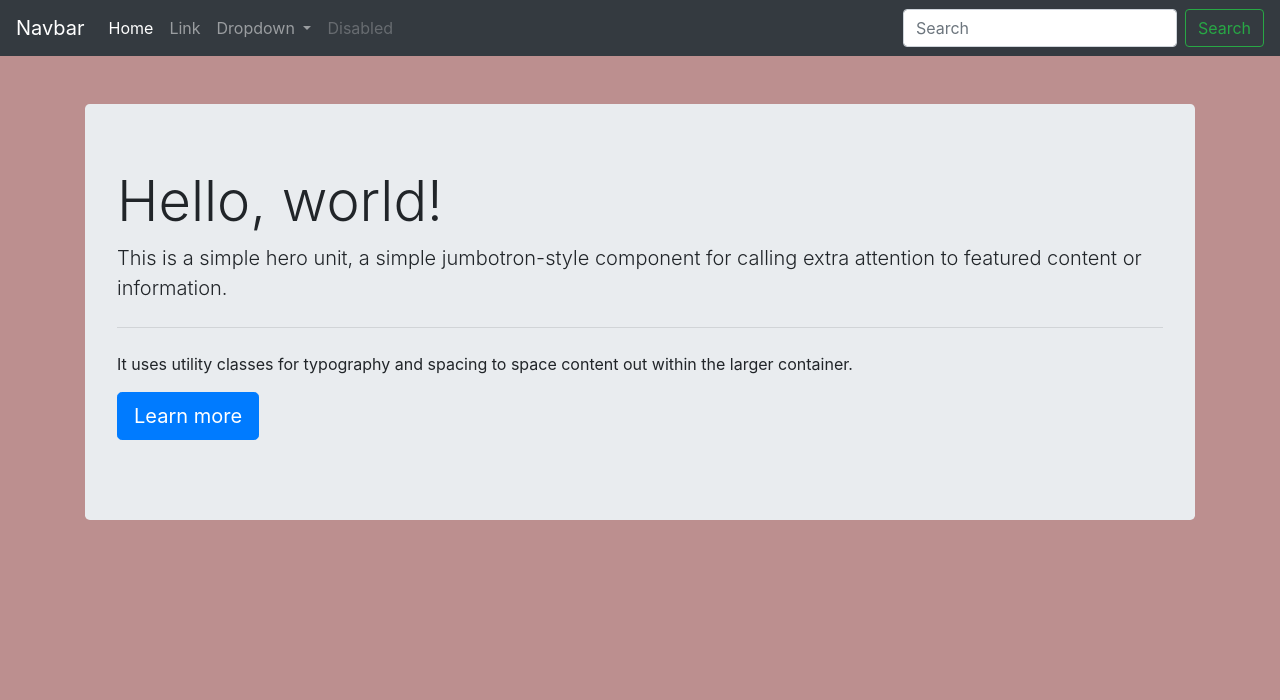
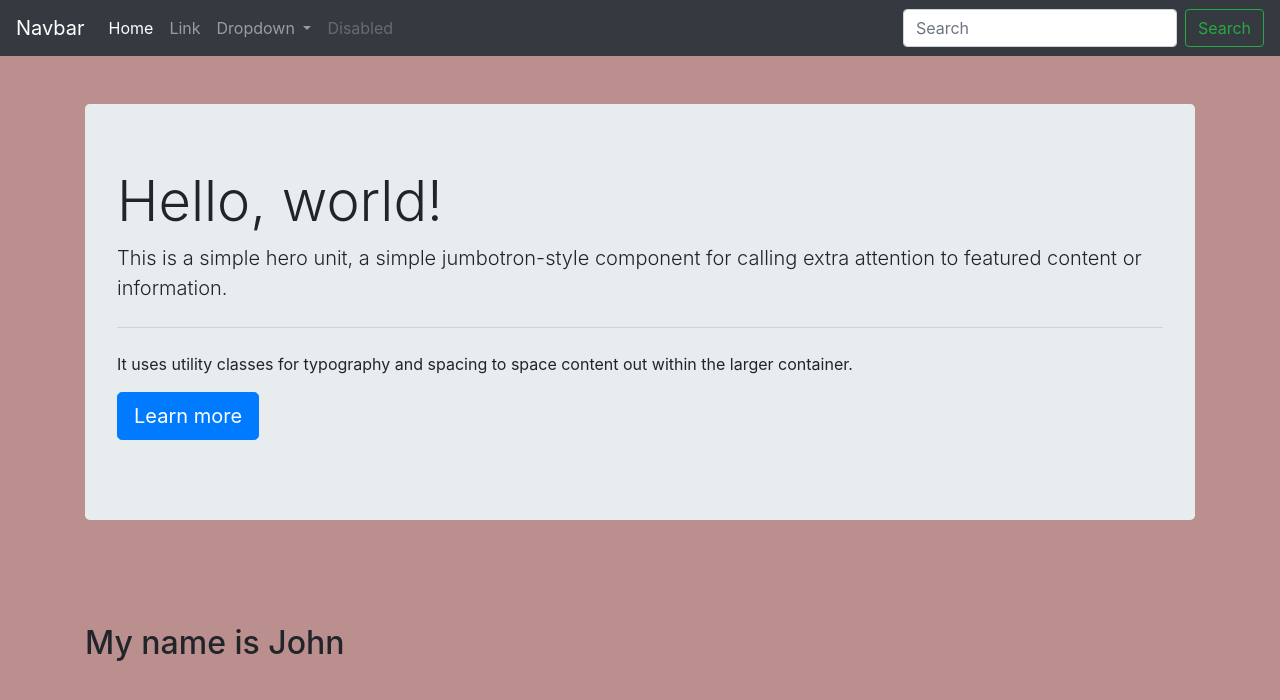
Before and after one commit to biswanathqtonix/myproject, a website: page index.html in a window 1280 px wide. Drawn offline with nearby package versions, Linux system fonts and the light colour scheme.

Commit message:
'chnages'

```diff
--- a/index.html
+++ b/index.html
@@ -53,6 +53,8 @@
               <a class="btn btn-primary btn-lg" href="#" role="button">Learn more</a>
             </p>
           </div>
+          <br><br><br>
+          <h2>My name is John</h2>
     </div>
 </body>
 </html>
```
